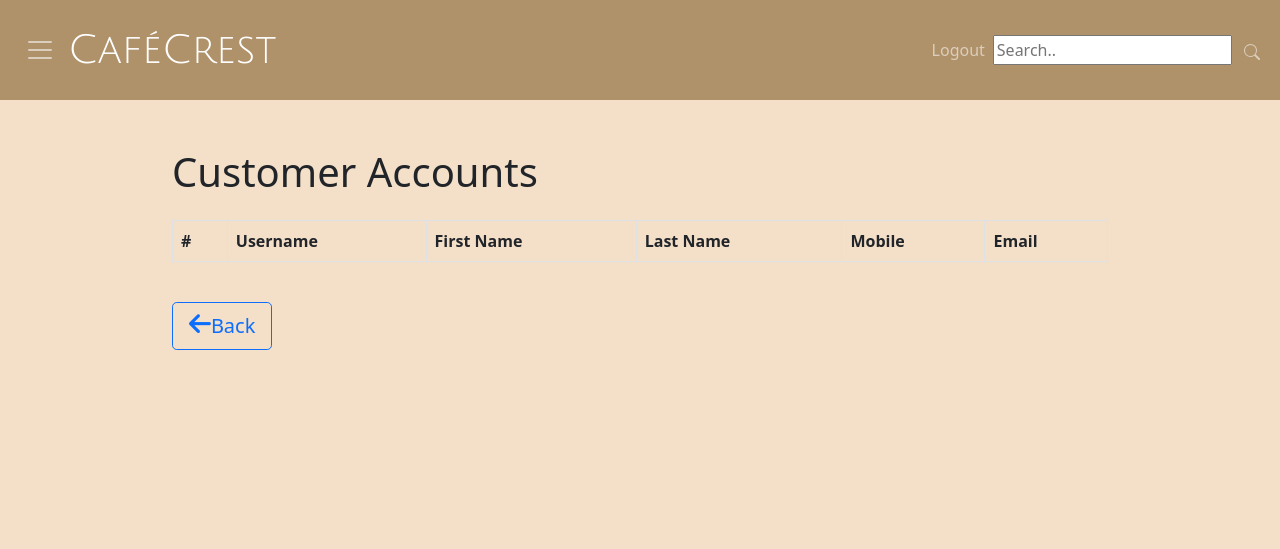
After one commit to YuXianKang/App_Security_Proj_Web, a Flask app: page /customer_accounts in a window 1280 px wide. The commit adds this page. Shown: the top 549 px of the page. Run offline with Flask 3, Linux system fonts and the light colour scheme; the visitor is signed in with stand-in values (Sample User, id 1); lists and menus that the app fills with data are empty; parts of the project's set-up code (start-up, migrations or seed data) failed here and were passed over; some libraries are stand-ins or nearby versions.

Commit message:
added new features for admin : viewing customer and staff accounts. Also, updated top and side navbar

```diff
--- a/App_Security_Proj_Web/cafe_web/Cafecrest/__init__.py
+++ b/App_Security_Proj_Web/cafe_web/Cafecrest/__init__.py
@@ -230,7 +230,6 @@ def signup():
     return render_template('createSignUp.html')
 
 
-# Route for user login
 @app.route("/Login", methods=["GET", "POST"])
 def login():
     if request.method == "POST":
@@ -238,10 +237,8 @@ def login():
         username = request.form.get('username')
         password = request.form.get('password')
 
-        # Retrieve user from database based on username
         user = User.query.filter_by(username=username).first()
 
-        # Check if user exists and password is correct
         if user and check_password_hash(user.password, password):
             # Set session variables based on user role
             session['username'] = user.username
@@ -259,17 +256,13 @@ def login():
             response.set_cookie('session', '', max_age=0, httponly=True, secure=True)
             return response
         else:
-            # If login is unsuccessful, display error message
             flash('Login Unsuccessful. Please check username and password')
 
-    # Render the login form
     return render_template('Login.html')
 
 
-# Route for user logout
 @app.route('/logout')
 def logout():
-    # Remove session data and redirect to home page
     session.clear()
     # Set the session cookie to be HTTP-only and non-persistent
     response = redirect(url_for('home'))
@@ -285,28 +278,39 @@ def check_session():
         return 'No active session found.'
 
 
-# Route for user account page
 @app.route('/account')
 def account():
-    # Retrieve user data from database based on session username
     user = User.query.filter_by(username=session['username']).first()
 
-    # If user exists, render account page
     if user:
         return render_template('account.html', user=user)
     else:
-        # If user doesn't exist, redirect to home page
         return redirect(url_for('home'))
 
 
-# Route for updating user account
+@app.route('/staff_accounts', methods=["GET"])
+def show_staff():
+    if session.get('role') != 'admin':
+        return "Access Denied", 403
+
+    staff = User.query.filter_by(role='staff').all()
+    return render_template('staff_accounts.html', staff=staff)
+
+
+@app.route('/customer_accounts', methods=["GET"])
+def show_customer():
+    if session.get('role') != 'admin':
+        return "Access Denied", 403
+
+    customer = User.query.filter_by(role='user').all()
+    return render_template('customer_accounts.html', customer=customer)
+
+
 @app.route('/account/update', methods=['GET', 'POST'])
 def update_account():
-    # Retrieve user data from database based on session username
     user = User.query.filter_by(username=session['username']).first()
 
     if request.method == 'POST':
-        # Get updated user information from form
         new_username = request.form['username']
         new_firstn = request.form['firstn']
         new_lastn = request.form['lastn']
@@ -315,7 +319,6 @@ def update_account():
         new_password = request.form['password']
         hashed_password = generate_password_hash(new_password)
 
-        # Check if new username or email already exists for other users
         existing_user = User.query.filter(
             User.id != user.id,
             (User.username == new_username) | (User.firstn == new_firstn) | (User.lastn == new_lastn) | (User.mobile == new_mobile) | (User.email == new_email) | (User.password == hashed_password)
@@ -326,7 +329,6 @@ def update_account():
             flash('Username or email already exists.', 'error')
             return redirect(url_for('update_account'))
 
-        # Update user information in the database
         user.username = new_username
         user.firstn = new_firstn
         user.lastn = new_lastn
@@ -334,56 +336,43 @@ def update_account():
         user.email = new_email
         user.password = hashed_password
 
-        # Update session with new username
         session['username'] = new_username
 
         db.session.commit()
         flash('Account successfully updated.', 'success')
         return redirect(url_for('account'))
 
-    # Render the update account form
     return render_template('update_account.html', user=user)
 
 
-# Route for deleting user account and all orders associated with the account
 @app.route('/account/delete', methods=['POST'])
 def delete_account():
-    # Retrieve user data from database based on session username
     user = User.query.filter_by(username=session['username']).first()
 
     if user:
-        # Query for all payment_details associated with the user
         payment_details = Payment.query.filter_by(username=user.username).all()
-        # Delete all payment_details associated with the user
         for payment_detail in payment_details:
             db.session.delete(payment_detail)
-        # Commit the changes to the database
         db.session.commit()
 
-        # Query for all orders associated with the user
         orders = Order.query.filter_by(username=user.username).all()
-        # Delete all orders associated with the user
         for order in orders:
             db.session.delete(order)
-        # Commit the changes to the database again
+
         db.session.commit()
 
         user_points = UserPoints.query.filter_by(username=user.username).first()
-        # Delete the user's points record
         if user_points:
             db.session.delete(user_points)
         db.session.commit()
 
-        # Delete user from database
         db.session.delete(user)
         db.session.commit()
 
-        # Remove session data and display success message
         session.pop('username', None)
         session.pop('logged_in', None)
         flash('Your account has been deleted.', 'success')
     else:
-        # If user not found, display error message
         flash('User not found.', 'danger')
 
     # Redirect to home page
--- /dev/null
+++ b/App_Security_Proj_Web/cafe_web/Cafecrest/templates/customer_accounts.html
@@ -0,0 +1,61 @@
+{% extends "base.html" %}
+{% block content %}
+
+<style>
+.container {
+    max-width: 960px;
+}
+
+.table th,.table td {
+    font-size: 1rem;
+    vertical-align: top;
+}
+
+.table tbody tr:hover {
+    background-color: #e9ecef;
+}
+
+.btn-primary {
+    background-color: #007bff;
+    border-color: #007bff;
+}
+
+.fas.fa-arrow-left {
+    font-size: 1.25em;
+}
+</style>
+
+<body>
+    <div class="container mt-5">
+        <h1 class="mb-4">Customer Accounts</h1>
+        <div class="table-responsive">
+            <table class="table table-striped table-bordered table-hover">
+                <thead>
+                    <tr>
+                        <th>#</th>
+                        <th>Username</th>
+                        <th>First Name</th>
+                        <th>Last Name</th>
+                        <th>Mobile</th>
+                        <th>Email</th>
+                    </tr>
+                </thead>
+                <tbody>
+                    {% for user in users %}
+                    <tr>
+                        <td>{{ loop.index }}</td>
+                        <td>{{ user.username }}</td>
+                        <td>{{ user.firstn }}</td>
+                        <td>{{ user.lastn }}</td>
+                        <td>{{ user.mobile }}</td>
+                        <td>{{ user.email }}</td>
+                    </tr>
+                    {% endfor %}
+                </tbody>
+            </table>
+        </div>
+        <a href="/" class="btn btn-lg btn-outline-primary mt-4"><i class="fas fa-arrow-left mr-2"></i>Back</a>
+    </div>
+
+<script src="https://kit.fontawesome.com/a076d05399.js"></script>
+{% endblock %}
--- a/App_Security_Proj_Web/cafe_web/Cafecrest/templates/includes/_navbar.html
+++ b/App_Security_Proj_Web/cafe_web/Cafecrest/templates/includes/_navbar.html
@@ -61,7 +61,7 @@
                     {% if session.staff == True %}
                         <a class="nav-link" href="/logout">Logout</a>
                         <li class="nav-item">
-                            <a class="nav-link" href="/Timetable">View Timetable</a>
+                            <a class="nav-link" href="/account">Account</a>
                         </li>
                     {% else %}
                         {% if not session.logged_in %}
--- a/App_Security_Proj_Web/cafe_web/Cafecrest/templates/includes/_sidebar.html
+++ b/App_Security_Proj_Web/cafe_web/Cafecrest/templates/includes/_sidebar.html
@@ -91,10 +91,10 @@
                     <a class="nav-link" href="/createStaffAccount">Create Staff Account</a>
                 </li>
                 <li>
-                    <a class="nav-link" href="/">View Staff Account</a>
+                    <a class="nav-link" href="/staff_accounts">View Staff Account</a>
                 </li>
                 <li>
-                    <a class="nav-link" href="/">View Customer Account</a>
+                    <a class="nav-link" href="/customer_accounts">View Customer Account</a>
                 </li>
                 <li>
                     <a class="nav-link" href="/retrieveFeedback">Customer's Feedback</a>
```
Also changed, not shown: App_Security_Proj_Web/cafe_web/Cafecrest/templates/staff_accounts.html (added, +63 -0 lines), App_Security_Proj_Web/cafe_web/Cafecrest/instance/site.db.
